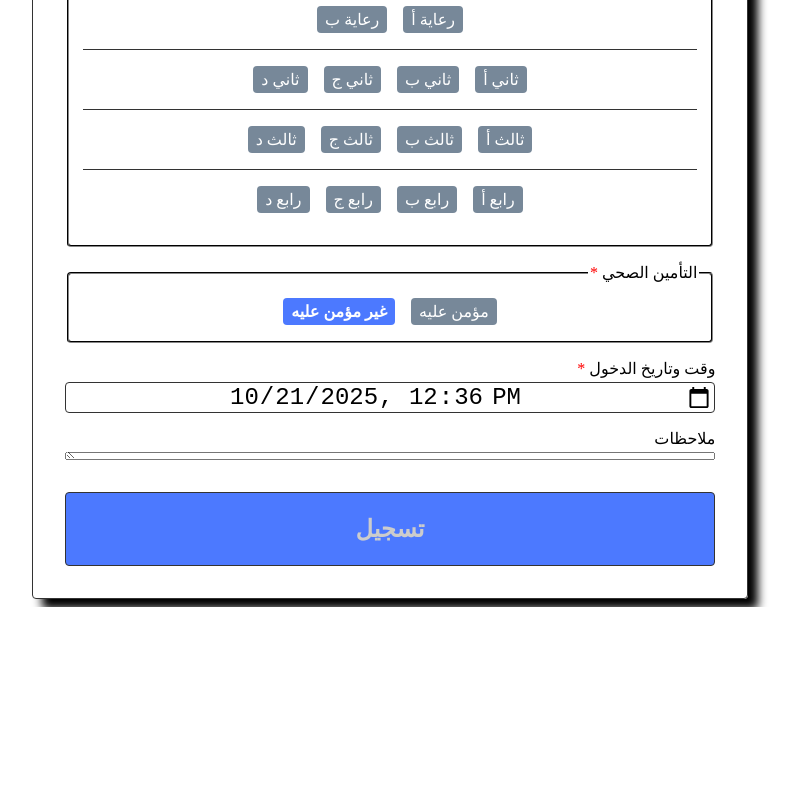
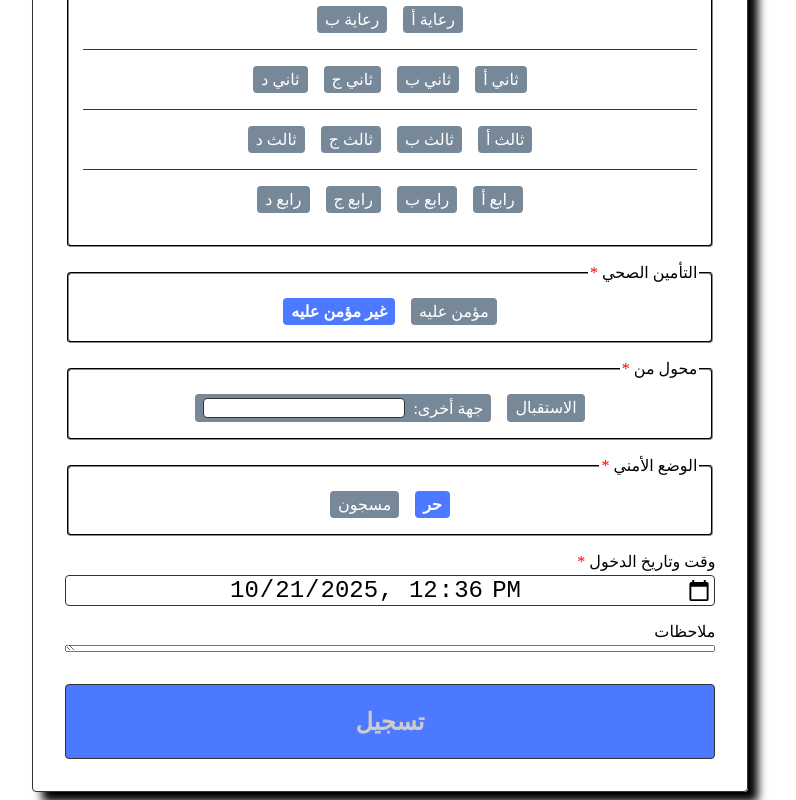
Before and after one commit to hAbuMustafa/billing-interface, a SvelteKit app: page /patient/admission in a window 1280 px wide. Shown: the part 866-1666 px from the top of the page, without its empty margins (250-1046 px from the left). Before the commit the page ends 1473 px from the top, so only its background shows below. Built offline with nearby package versions, Linux system fonts and the light colour scheme; no server answers; the database is empty.

Commit message:
new fields

```diff
--- a/src/lib/server/db/schema.ts
+++ b/src/lib/server/db/schema.ts
@@ -47,11 +47,13 @@ export const Patients = sqliteTable('Patients', {
   admission_ward: integer()
     .notNull()
     .references(() => Wards.id),
+  referred_from: text(),
   recent_ward: integer().references(() => Wards.id),
   discharge_date: integer({ mode: 'timestamp' }),
   discharge_reason: integer().references(() => Patient_discharge_reasons.id),
   discharge_notes: text(),
   health_insurance: integer({ mode: 'boolean' }),
+  security_status: integer({ mode: 'boolean' }).notNull().default(false),
 });
 
 export const Diagnoses = sqliteTable('Diagnoses', {
--- a/src/routes/(authed)/patient/admission/+page.server.ts
+++ b/src/routes/(authed)/patient/admission/+page.server.ts
@@ -33,13 +33,15 @@ export const actions = {
     const idDocNum = data.get('id_doc_num') as unknown as string;
     let gender = data.get('gender') as unknown as boolean;
     let birthdate = data.get('birthdate') as unknown as Date;
-    let heathInsurance = data.get('health_insurance') as unknown as boolean;
 
     // Patient Data
     let medicalNumber = data.get('medical_number') as unknown as number;
     let admissionWard = data.get('admission_ward') as unknown as number;
+    let diagnosis = data.getAll('diagnosis') as unknown as string[];
+    let heathInsurance = data.get('health_insurance') as unknown as boolean;
+    let referredFrom = data.get('referred_from') as unknown as string;
+    let securityStatus = data.get('security_status') as unknown as boolean;
     let admissionDate = data.get('admission_date') as unknown as Date;
-    let diagnosis = data.getAll('diagnosis') as unknown as string[];
     let admissionNotes = data.get('admission_notes') as unknown as string;
 
     const failWithMessages = failWithFormFieldsAndMessageArrayBuilder({
@@ -55,6 +57,8 @@ export const actions = {
       admissionDate,
       personId,
       admissionNotes,
+      referredFrom,
+      securityStatus,
     });
 
     const failMessages = [];
@@ -72,6 +76,9 @@ export const actions = {
     if (!admissionDate) failMessages.push('تاريخ الدخول مطلوب');
     if (!admissionNotes && idDocType == 6)
       failMessages.push('يلزم الإفادة بملاحظات حال لم يتم كتابة رقم هوية');
+    if (!referredFrom)
+      failMessages.push('يجب تحديد الجهة التي أوصت بتحويل المريض لدخول المستشفى');
+    if (!securityStatus) failMessages.push('يجب تحديد الحالة الأمنية للمريض');
 
     if (failMessages.length) return failWithMessages(failMessages);
 
@@ -83,6 +90,7 @@ export const actions = {
 
       gender = Boolean(Number(gender));
       heathInsurance = Boolean(Number(heathInsurance));
+      securityStatus = Boolean(Number(securityStatus));
 
       birthdate = new Date(birthdate);
       admissionDate = new Date(admissionDate);
@@ -101,7 +109,10 @@ export const actions = {
       admission_ward: admissionWard,
       admission_date: admissionDate,
       admission_notes: admissionNotes,
-      diagnosis: diagnosis.map((d) => d.trim()).join(' + '),
+      diagnosis: diagnosis.map((d) => d.trim()),
+      security_status: securityStatus,
+      referred_from: referredFrom,
+      person_id: personId ?? undefined,
     });
 
     if (
--- a/src/routes/(authed)/patient/admission/+page.svelte
+++ b/src/routes/(authed)/patient/admission/+page.svelte
@@ -48,6 +48,9 @@
 
   let hasSelectedPerson = $state(!!form?.personId || false);
   let selectedPersonId = $state(0);
+
+  let referredFrom = $state(0);
+  let securityStatus = $state(0);
 
   function selectPerson(person: FetchedPersonT) {
     hasSelectedPerson = true;
@@ -183,6 +186,24 @@
     bind:value={healthInsurance}
   />
 
+  <Picker
+    name="referred_from"
+    label="محول من"
+    options={[{ id: 'reception', name: 'الاستقبال' }]}
+    bind:value={referredFrom}
+    other
+  />
+
+  <Picker
+    name="security_status"
+    label="الوضع الأمني"
+    options={[
+      { id: 0, name: 'حر' },
+      { id: 1, name: 'مسجون' },
+    ]}
+    bind:value={securityStatus}
+  />
+
   <label for="admission_date">وقت وتاريخ الدخول</label>
   <input
     type="datetime-local"
```
